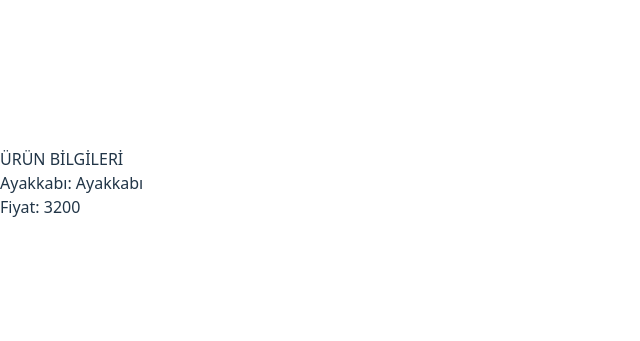
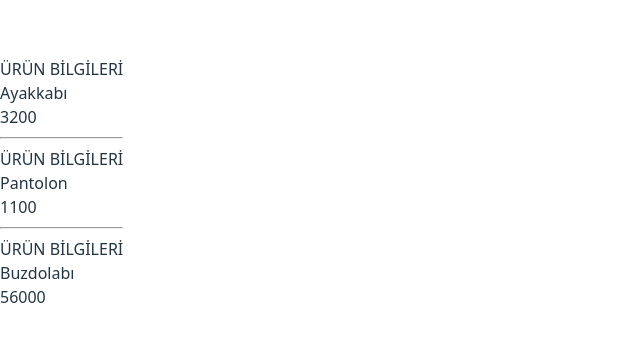
Before and after one commit to alikaankoc1/create-folder, a React (Vite) app in the folder props structure/: page / in a window 1280 px wide. Shown: the part 217-558 px from the top of the page, without its empty margins (0-640 px from the left). Built offline with nearby package versions, Linux system fonts and the light colour scheme.

Commit message:
props structure

```diff
--- a/props structure/src/App.jsx
+++ b/props structure/src/App.jsx
@@ -2,9 +2,14 @@ import React from 'react'
 import Product from './Product'
 
 function App() {
+  const dataBase = "Buzdolabı";
   return (
     <div>
     <Product productName = "Ayakkabı" price = {3200}/>
+    <hr />
+    <Product productName ="Pantolon" price ={1100}/>
+    <hr />
+    <Product productName = {dataBase} price ={56000}/>
     </div>
 
   )
--- a/props structure/src/Product.jsx
+++ b/props structure/src/Product.jsx
@@ -5,8 +5,8 @@ function Product(props) {
     <div>
       <div>ÜRÜN BİLGİLERİ</div>
       <div>
-        <div>Ayakkabı: {props.productName}</div>
-        <div>Fiyat: {props.price} </div>
+        <div>{props.productName}</div>
+        <div> {props.price} </div>
       </div>
     </div>
   )
```
